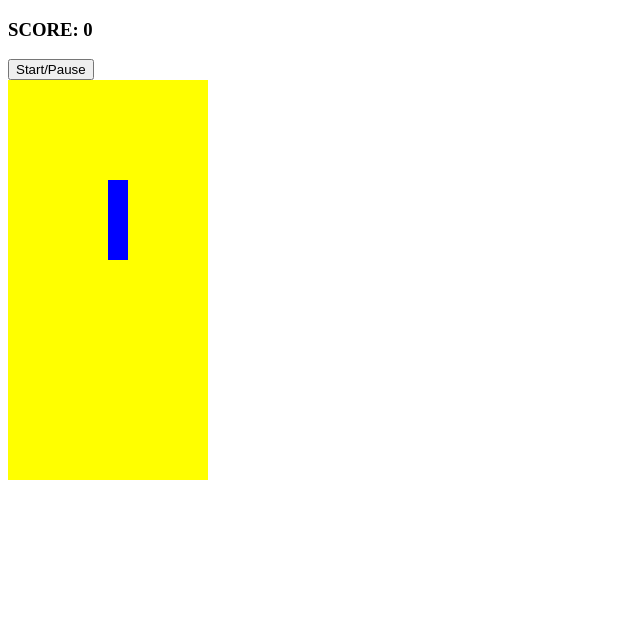
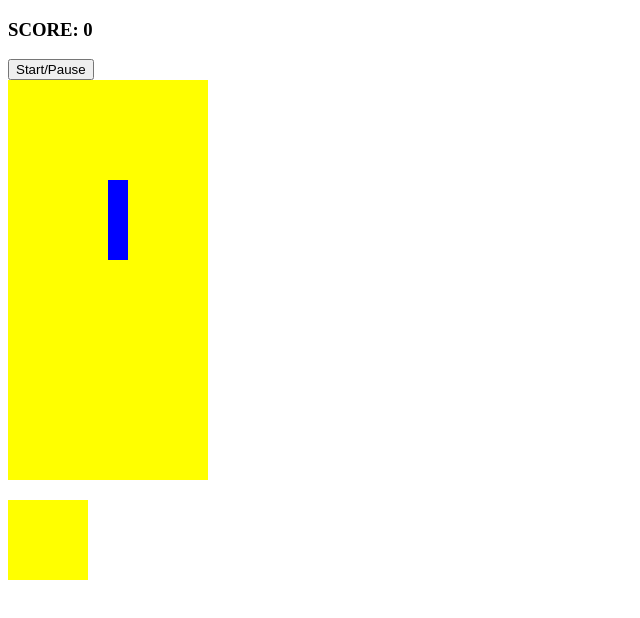
Before and after one commit to Samardeep-kajal/Tetris-Game, a plain HTML site: page index.html in a window 1280 px wide. Shown: the whole page, without its empty margins (0-640 px from the left). Drawn offline with Linux system fonts and the light colour scheme.

Commit message:
Added grid for next up tetromino tab and some styling

```diff
--- a/index.html
+++ b/index.html
@@ -11,6 +11,7 @@
   <body>
     <h3>SCORE: <span id="score">0</span></h3>
     <button id="start-button">Start/Pause</button>
+    <div class="container">
       <div class="grid">
         <div></div>
         <div></div>
@@ -213,5 +214,25 @@
         <div class="taken"></div>
         <div class="taken"></div>
       </div>
+
+      <div class="mini-grid">
+        <div></div>
+        <div></div>
+        <div></div>
+        <div></div>
+        <div></div>
+        <div></div>
+        <div></div>
+        <div></div>
+        <div></div>
+        <div></div>
+        <div></div>
+        <div></div>
+        <div></div>
+        <div></div>
+        <div></div>
+        <div></div>
+      </div>
+    </div>
   </body>
 </html>
--- a/style.css
+++ b/style.css
@@ -20,3 +20,17 @@ body {
 .tetromino {
   background-color: blue;
 }
+
+.mini-grid {
+  margin-top: 20px;
+  width: 80px;
+  height: 80px;
+  display: flex;
+  flex-wrap: wrap;
+  background-color: yellow;
+}
+
+.mini-grid div {
+  width: 20px;
+  height: 20px;
+}
```
Lines whose indentation alone changed are shown as unchanged.
